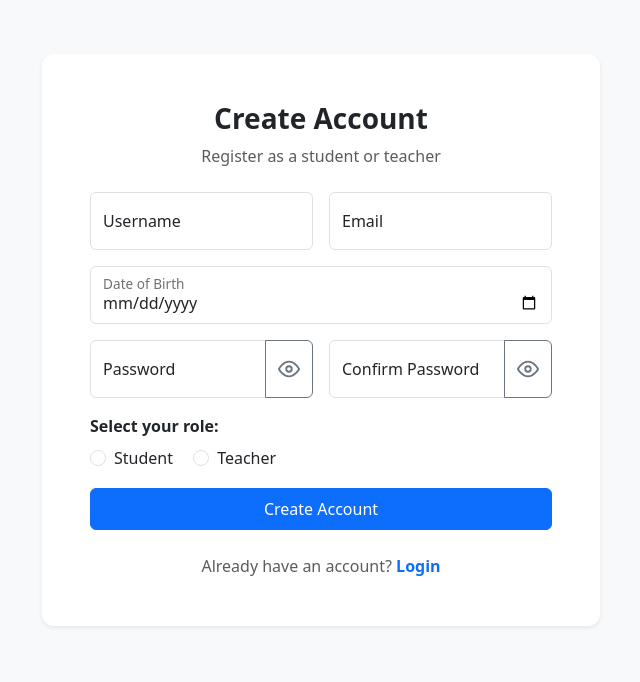
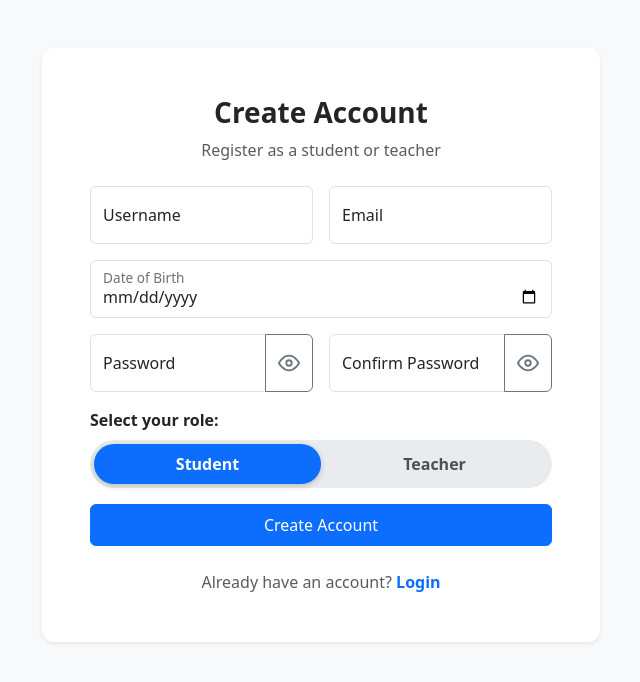
Before and after one commit to SohamGits/student-management-system, a Django app: page /register/ in a window 1280 px wide. Shown: the top 682 px of the page, without its empty margins (319-959 px from the left). Run offline with Django 4.2, Linux system fonts and the light colour scheme.

Commit message:
Polish Code Changes

```diff
--- /dev/null
+++ b/firstapp/templates/firstapp/_role_toggle.html
@@ -0,0 +1,11 @@
+<div class="role-toggle" role="radiogroup" aria-label="Select role">
+    <span class="role-toggle-thumb" aria-hidden="true"></span>
+
+    <input type="radio" class="role-toggle-input" name="role"
+           id="role-student" value="student" checked required>
+    <label class="role-toggle-option" for="role-student">Student</label>
+
+    <input type="radio" class="role-toggle-input" name="role"
+           id="role-teacher" value="teacher">
+    <label class="role-toggle-option" for="role-teacher">Teacher</label>
+</div>
--- a/firstapp/templates/firstapp/register.html
+++ b/firstapp/templates/firstapp/register.html
@@ -116,24 +116,7 @@
 
                         <div class="col-12">
                             <div class="fw-semibold mb-2">Select your role:</div>
-
-                            <div class="form-check form-check-inline">
-                                <input class="form-check-input" type="radio" name="role"
-                                       id="role-student" value="student"
-                                       onchange="toggleTeacherKey()" required>
-                                <label class="form-check-label" for="role-student">
-                                    Student
-                                </label>
-                            </div>
-
-                            <div class="form-check form-check-inline">
-                                <input class="form-check-input" type="radio" name="role"
-                                       id="role-teacher" value="teacher"
-                                       onchange="toggleTeacherKey()">
-                                <label class="form-check-label" for="role-teacher">
-                                    Teacher
-                                </label>
-                            </div>
+                            {% include 'firstapp/_role_toggle.html' %}
                         </div>
 
                         <div class="col-12 d-none" id="teacher-key-container">
@@ -174,22 +157,61 @@
 
 {% block scripts %}
 <script src="{% static 'js/password-toggle.js' %}"></script>
+<script src="{% static 'js/role-toggle.js' %}"></script>
 <script>
-    function toggleTeacherKey() {
-        const teacherRole = document.querySelector(
-            'input[name="role"][value="teacher"]'
-        );
+    (function () {
         const container = document.getElementById("teacher-key-container");
         const keyInput = document.getElementById("teacher_key");
+        const roles = document.querySelectorAll('input[name="role"]');
+        const reduce = window.matchMedia("(prefers-reduced-motion: reduce)").matches;
 
-        if (teacherRole.checked) {
+        function showKey(animate) {
+            keyInput.required = true;
+            if (!container.classList.contains("d-none") && !animate) return;
             container.classList.remove("d-none");
-            keyInput.required = true;
-        } else {
-            container.classList.add("d-none");
+            if (!window.gsap || !animate || reduce) return;
+
+            gsap.killTweensOf(container);
+            const marginTop = getComputedStyle(container).marginTop; // Bootstrap row gutter
+            container.style.overflow = "hidden";
+            gsap.fromTo(container,
+                { height: 0, marginTop: 0, autoAlpha: 0 },
+                {
+                    height: "auto", marginTop: marginTop, autoAlpha: 1,
+                    duration: 0.4, ease: "power3.out",
+                    clearProps: "height,marginTop,overflow,opacity,visibility",
+                });
+        }
+
+        function hideKey(animate) {
             keyInput.required = false;
             keyInput.value = "";
+            if (container.classList.contains("d-none")) return;
+
+            const finish = () => {
+                container.classList.add("d-none");
+                if (window.gsap) gsap.set(container, { clearProps: "all" });
+            };
+            if (!window.gsap || !animate || reduce) { finish(); return; }
+
+            gsap.killTweensOf(container);
+            container.style.overflow = "hidden";
+            gsap.to(container, {
+                height: 0, marginTop: 0, autoAlpha: 0,
+                duration: 0.3, ease: "power2.inOut",
+                onComplete: finish,
+            });
         }
-    }
+
+        function toggleTeacherKey(animate) {
+            const teacher = document.querySelector('input[name="role"][value="teacher"]');
+            teacher.checked ? showKey(animate) : hideKey(animate);
+        }
+
+        roles.forEach((r) => r.addEventListener("change", () => toggleTeacherKey(true)));
+
+        toggleTeacherKey(false);                                     // initial state
+        window.addEventListener("pageshow", () => toggleTeacherKey(false)); // back/forward restore
+    })();
 </script>
 {% endblock %}
--- a/static/css/style.css
+++ b/static/css/style.css
@@ -73,3 +73,60 @@ html.gsap-pending h1 + p {
     flex-shrink: 0;
     transform-origin: 50% 50%;
 }
+
+/* ---- Collapsible "Create assignment" panel (animated by create-assignment.js) ---- */
+.create-panel {
+    height: 0;
+    overflow: hidden;
+    opacity: 0;
+    visibility: hidden;
+}
+
+/* ---- Role toggle (Student / Teacher) ---- */
+.role-toggle {
+    position: relative;
+    display: flex;
+    padding: 4px;
+    background: #e9ecef;
+    border-radius: 50rem;
+}
+
+.role-toggle-thumb {
+    position: absolute;
+    top: 4px;
+    bottom: 4px;
+    left: 4px;
+    width: calc(50% - 4px);
+    background: #0d6efd;
+    border-radius: 50rem;
+    box-shadow: 0 2px 6px rgba(0, 0, 0, 0.2);
+}
+
+.role-toggle-input {
+    position: absolute;
+    opacity: 0;
+    pointer-events: none;
+}
+
+.role-toggle-option {
+    position: relative;
+    z-index: 1;
+    flex: 1;
+    margin: 0;
+    padding: 0.5rem 0;
+    text-align: center;
+    font-weight: 600;
+    color: #495057;
+    cursor: pointer;
+    user-select: none;
+}
+
+.role-toggle-input:checked + .role-toggle-option {
+    color: #fff;
+}
+
+.role-toggle-input:focus-visible + .role-toggle-option {
+    outline: 2px solid #0d6efd;
+    outline-offset: 2px;
+    border-radius: 50rem;
+}
--- a/static/js/animations.js
+++ b/static/js/animations.js
@@ -37,9 +37,10 @@
       }, 0.15);
     }
 
-    // 3. Cards rise in (login box, dashboard cards)
-    if (document.querySelector(".card")) {
-      tl.from(".card", {
+    // 3. Cards rise in (login box, dashboard cards), except the collapsed create form
+    const cards = gsap.utils.toArray(".card").filter((c) => !c.closest(".create-panel"));
+    if (cards.length) {
+      tl.from(cards, {
         y: 40, autoAlpha: 0, duration: 0.7, stagger: 0.12, clearProps: done,
       }, 0.3);
     }
--- /dev/null
+++ b/static/js/role-toggle.js
@@ -0,0 +1,45 @@
+(function () {
+  const reduce = window.matchMedia("(prefers-reduced-motion: reduce)").matches;
+  const COLORS = { student: "#0d6efd", teacher: "#212529" };
+
+  document.querySelectorAll(".role-toggle").forEach((toggle) => {
+    const thumb = toggle.querySelector(".role-toggle-thumb");
+    const inputs = toggle.querySelectorAll(".role-toggle-input");
+
+    // Move the pill to the given role (animate=false snaps instantly)
+    const moveThumb = (role, animate) => {
+      const x = role === "teacher" ? 100 : 0;
+      if (!window.gsap) {            // fallback if GSAP failed to load
+        thumb.style.transform = `translateX(${x}%)`;
+        thumb.style.backgroundColor = COLORS[role];
+        return;
+      }
+      gsap.to(thumb, {
+        xPercent: x,
+        backgroundColor: COLORS[role],
+        duration: animate && !reduce ? 0.45 : 0,
+        ease: "back.out(1.5)",
+        overwrite: true,
+      });
+    };
+
+    const sync = () => {
+      const checked = toggle.querySelector(".role-toggle-input:checked");
+      moveThumb(checked ? checked.value : "student", false);
+    };
+
+    inputs.forEach((input) => {
+      input.addEventListener("change", () => {
+        moveThumb(input.value, true);
+        const label = toggle.querySelector(`label[for="${input.id}"]`);
+        if (window.gsap && label && !reduce) {
+          gsap.fromTo(label, { scale: 0.92 },
+            { scale: 1, duration: 0.4, ease: "back.out(3)" });
+        }
+      });
+    });
+
+    sync();                                   // initial position
+    window.addEventListener("pageshow", sync); // browser back/forward restores form state
+  });
+})();
```
Also changed, not shown: firstapp/templates/firstapp/login.html (+2 -14 lines), firstapp/templates/firstapp/teacher_dashboard.html (+33 -37 lines), static/js/create-assignment.js (added, +47 -0 lines), db.sqlite3.
